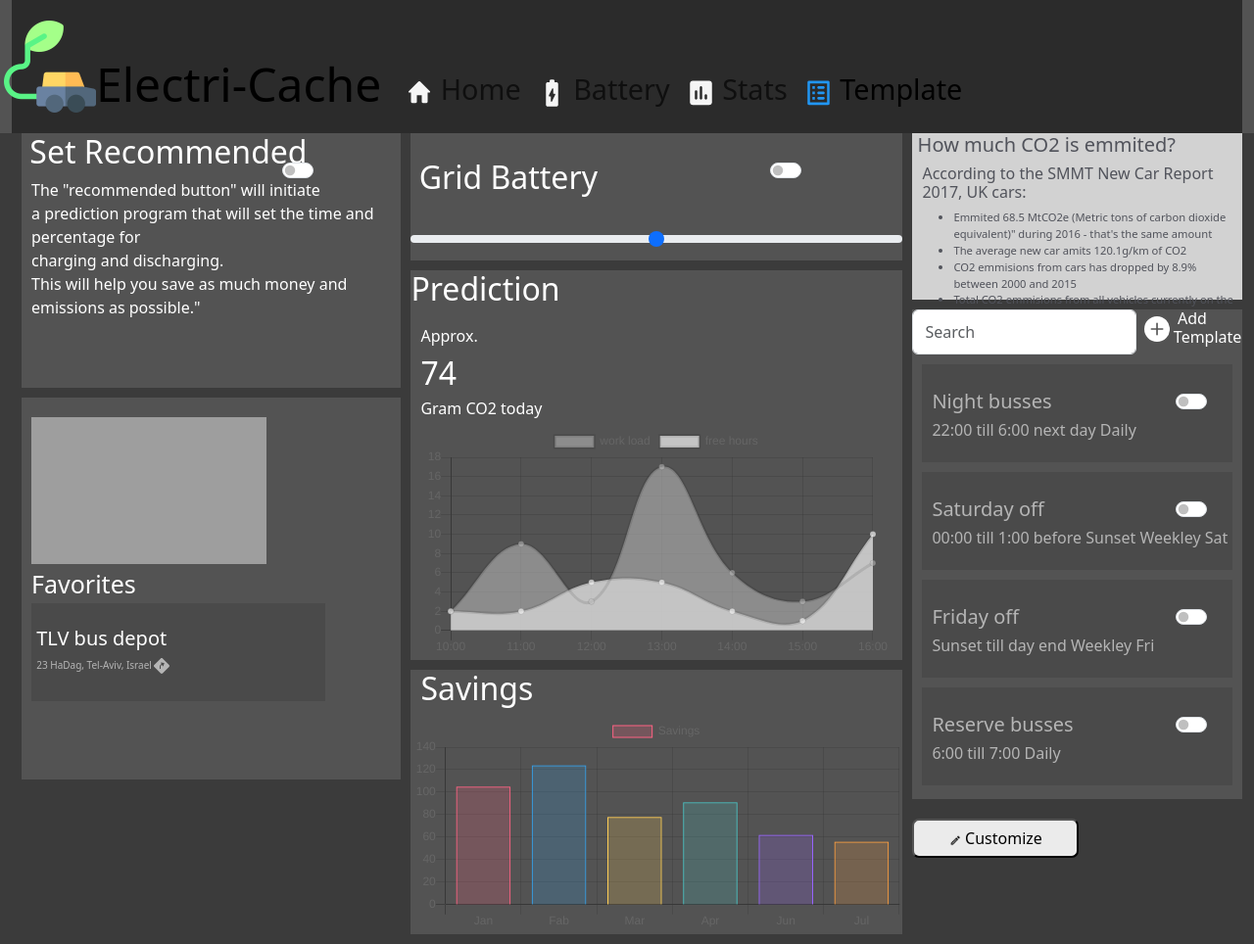
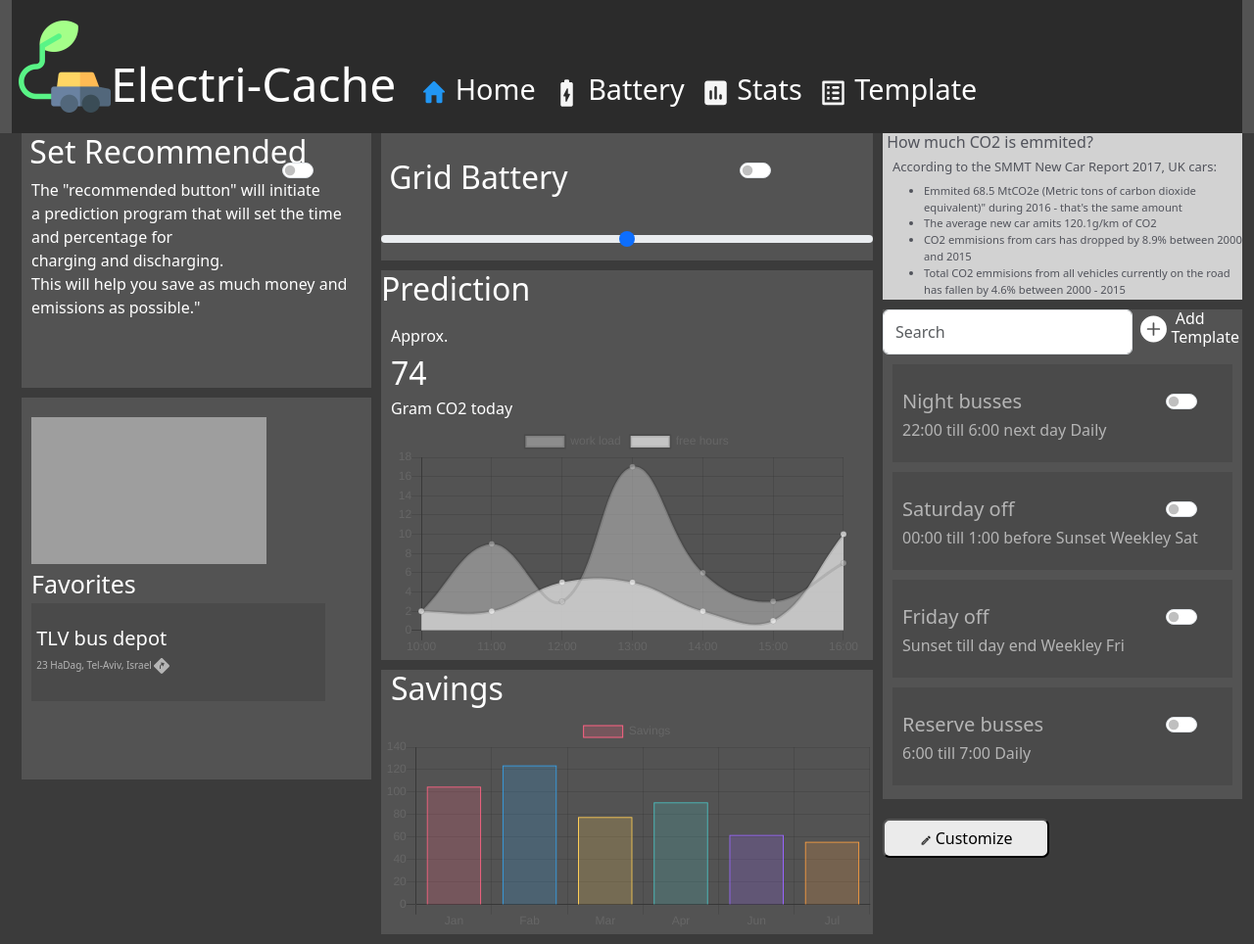
Before and after one commit to AlonRR/Electric-Cache, a PHP site: page / in a window 1280 px wide. Shown: the whole page at 98% size. Run offline with PHP 8.4, Linux system fonts and the light colour scheme; a map, chart or similar area stays blank; some libraries are stand-ins or nearby versions; grey boxes are pictures that could not be loaded.

Commit message:
responsive halfway to mobile

```diff
--- a/css/style.css
+++ b/css/style.css
@@ -14,18 +13,9 @@ main {
     padding: 0;
 }
 
-.body1,
-nav {
-    flex-wrap: wrap;
-    display: flex;
-    /* justify-content: center; */
-    align-items: center;
-    /* background-color: #3b3b3b; */
-    color: white;
-    /* z-index: -3; */
-}
 
 .container-fluid1 {
+    width: 100%;
     height: 100%;
     position: relative;
     z-index: -1;
@@ -61,41 +53,58 @@ nav {
     width: 100%;
     height: 110px;
 }
-#logo{
+
+#logo {
     margin-left: 400px;
 }
-.logo{
+
+.logo {
     background-color: #2b2b2b;
     /* position: relative; */
     /* display: flex; */
     background-image: url("../images/logo94.png");
     background-repeat: no-repeat;
     /* display: block; */
-    background-size:contain ;
+    background-size: contain;
     height: 110px;
-    width:800px;
+    width: 800px;
     /* justify-content: center; */
     align-items: center;
 
 }
 
-.howMuchCO2>h6{
+.howMuchCO2>h6 {
     margin-left: 10px;
+    display: flex;
+    font-size: small;
+
 }
+
+.howMuchCO2>h5 {
+    display: flex;
+    font-size: medium;
+
+}
+
 .div1 {
     background-color: #535353;
     color: white;
     /* z-index: -1; */
 }
 
-.predictionLeft{
+#myChart {
+    color: white;
+}
+
+.predictionLeft {
     /* display: flex; */
     margin-top: 20px;
     /* justify-content: center; */
     margin-left: 10px;
     font-size: 100px;
 }
-.predictionLeft>h6{
+
+.predictionLeft>h6 {
     font-size: 16;
     font-weight: 200;
 }
@@ -364,9 +386,8 @@ position: relative;
     margin: 15px auto;
 }
 
-.body1 {
-    /* text-align: center; */
-    color: white;
+.navbar {
+    margin-left: 15px;
 }
 
 .body1>h2 {
--- a/index.html
+++ b/index.html
@@ -18,7 +18,6 @@
 </head>
 
 <body class="body1">
-
     <div class="container-fluid div1">
         <header class="container p-3 ms-0 me-0 mw-100 bg-2b2b2b fw-300">
             <nav class="navbar navbar-expand p-0 w-100">
@@ -27,21 +26,21 @@
                         <li class="nav-item">
                             <a class="row align-items-end navbar-brand" href="index.html">
                                 <div class="col logo94"></div>
-                                <h1 class="col display-5 justify-content-end align-bottom p-0 mb-0">
+                                <h1 class="col display-5 justify-content-end align-bottom p-0 mb-0 text-white">
                                     Electri-Cache
                                 </h1>
                             </a>
                         </li>
                         <li class="nav-item">
-                            <a class="nav-link" href="index.html">
-                                <img src="images/Electric-Cache_Project_Home_Icon_1.png"
+                            <a class="nav-link text-white" href="index.html"> <!-- Added class: text-white -->
+                                <img src="images/Electric-Cache_Project_Home_Icon_1_selected.png"
                                     alt="Electric-Cache_Project_Home_Icon_1.png">
                                 <!-- <i class="bi bi-house-fill"></i> -->
                                 Home
                             </a>
                         </li>
                         <li class="nav-item">
-                            <a class="nav-link" href="#">
+                            <a class="nav-link text-white" href="#"> <!-- Added class: text-white -->
                                 <img src="images/Electric-Cache_Project_Battery_Charging_Full_Icon_1.png"
                                     alt="Electric-Cache_Project_Battery_Charging_Full_Icon_1.png"
                                     title="Electric-Cache_Project_Battery_Charging_Full_Icon_1.png">
@@ -50,15 +49,16 @@
                             </a>
                         </li>
                         <li class="nav-item">
-                            <a class="nav-link" href="">
+                            <a class="nav-link text-white" href=""> <!-- Added class: text-white -->
                                 <img src="images/Electric-Cache_Project_Poll_Icon_1.png" alt="">
                                 <!-- <i class="bi bi-file-bar-graph-fill"></i> -->
                                 Stats
                             </a>
                         </li>
                         <li class="nav-item">
-                            <a class="nav-link active" aria-current="page" href="#">
-                                <img src="images/Electric-Cache_Project_List_Alt_Icon_1_selected.png" alt="">
+                            <a class="nav-link active text-white" aria-current="page" href="objectPage.html">
+                                <!-- Added class: text-white -->
+                                <img src="images/Electric-Cache_Project_List_Alt_Icon_1.png" alt="">
                                 <!-- <i class="bi bi-table"></i> -->
                                 Template
                             </a>
@@ -72,7 +72,7 @@
 
             <main class="col-lg-12 main1">
 
-                <section class="leftSectio  n">
+                <section class="leftSection">
                     <div class="setRecommended div1">
                         <div class="form-check form-switch setSwitch">
                             <input class="form-check-input" type="checkbox" role="switch" id="flexSwitchCheckDefault">
@@ -86,6 +86,33 @@
                             This will help you save as much money and emissions as possible."
                         </p>
                     </div>
+
+                    <aside class="buttomSection">
+
+                            <div class="mapInnerWrap div1">
+                                <div class="actualMap div1">
+                                    <iframe
+                                        src="https://www.google.com/maps/embed?pb=!1m16!1m12!1m3!1d79632.9857825174!2d34.797043743966626!3d32.07934504295723!2m3!1f0!2f0!3f0!3m2!1i1024!2i768!4f13.1!2m1!1selectric%20charging%20stations%20israel!5e0!3m2!1sen!2sil!4v1683738554978!5m2!1sen!2sil"
+                                        width="100%" height="200%" style="border:0;" allowfullscreen="" loading="lazy"
+                                        referrerpolicy="no-referrer-when-downgrade"></iframe>
+                                </div>
+                                <h2 id="favorites">Favorites</h2>
+                                <div class="TLVbusDepot div1">&nbsp;
+
+                                    <h3>&nbsp;TLV bus depot</h3>
+                                    <h4>&nbsp;&nbsp;23 HaDag, Tel-Aviv, Israel
+                                        <svg xmlns="http://www.w3.org/2000/svg" width="16" height="16"
+                                            fill="currentColor" class="bi bi-sign-turn-slight-right-fill"
+                                            viewBox="0 0 16 16">
+                                            <path
+                                                d="M6.95.435c.58-.58 1.52-.58 2.1 0l6.515 6.516c.58.58.58 1.519 0 2.098L9.05 15.565c-.58.58-1.519.58-2.098 0L.435 9.05a1.482 1.482 0 0 1 0-2.098L6.95.435Zm1.385 6.547.8 1.386a.25.25 0 0 0 .451-.039l1.06-2.882a.25.25 0 0 0-.192-.333l-3.026-.523a.25.25 0 0 0-.26.371l.667 1.154-.621.373A2.5 2.5 0 0 0 6 8.632V11h1V8.632a1.5 1.5 0 0 1 .728-1.286l.607-.364Z" />
+                                        </svg>
+                                    </h4>
+
+                                </div>
+                        </div>
+
+                    </aside>
 
                     <div class="map div1">
                         <div class="mapInnerWrap div1">
```
Also changed, not shown: other parts of css/style.css (+76 -17 lines). Lines whose indentation alone changed are shown as unchanged.
